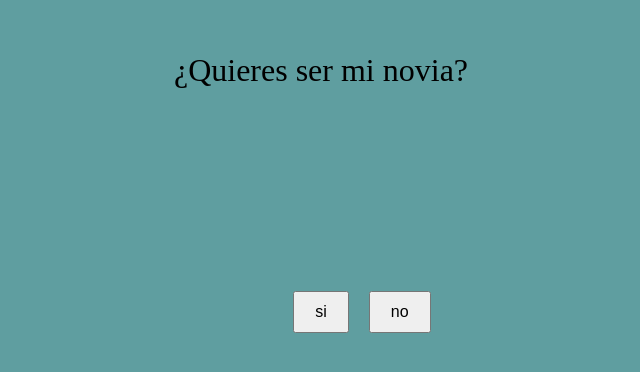
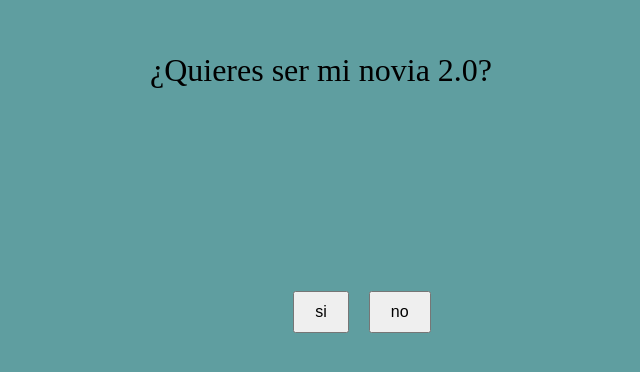
Before and after one commit to DiegoApazaClaros/decla, a plain HTML site: page index.html in a window 1280 px wide. Shown: the part 140-512 px from the top of the page, without its empty margins (319-959 px from the left). Drawn offline with Linux system fonts and the light colour scheme.

Commit message:
cambio 2

```diff
--- a/index.html
+++ b/index.html
@@ -9,7 +9,7 @@
 <body>
 
     <div class="contenedor">
-        <p>¿Quieres ser mi novia?</p>
+        <p>¿Quieres ser mi novia 2.0?</p>
         <button id="yesBtn">si</button>
         <button id="noBtn">no</button>
     </div>
```
